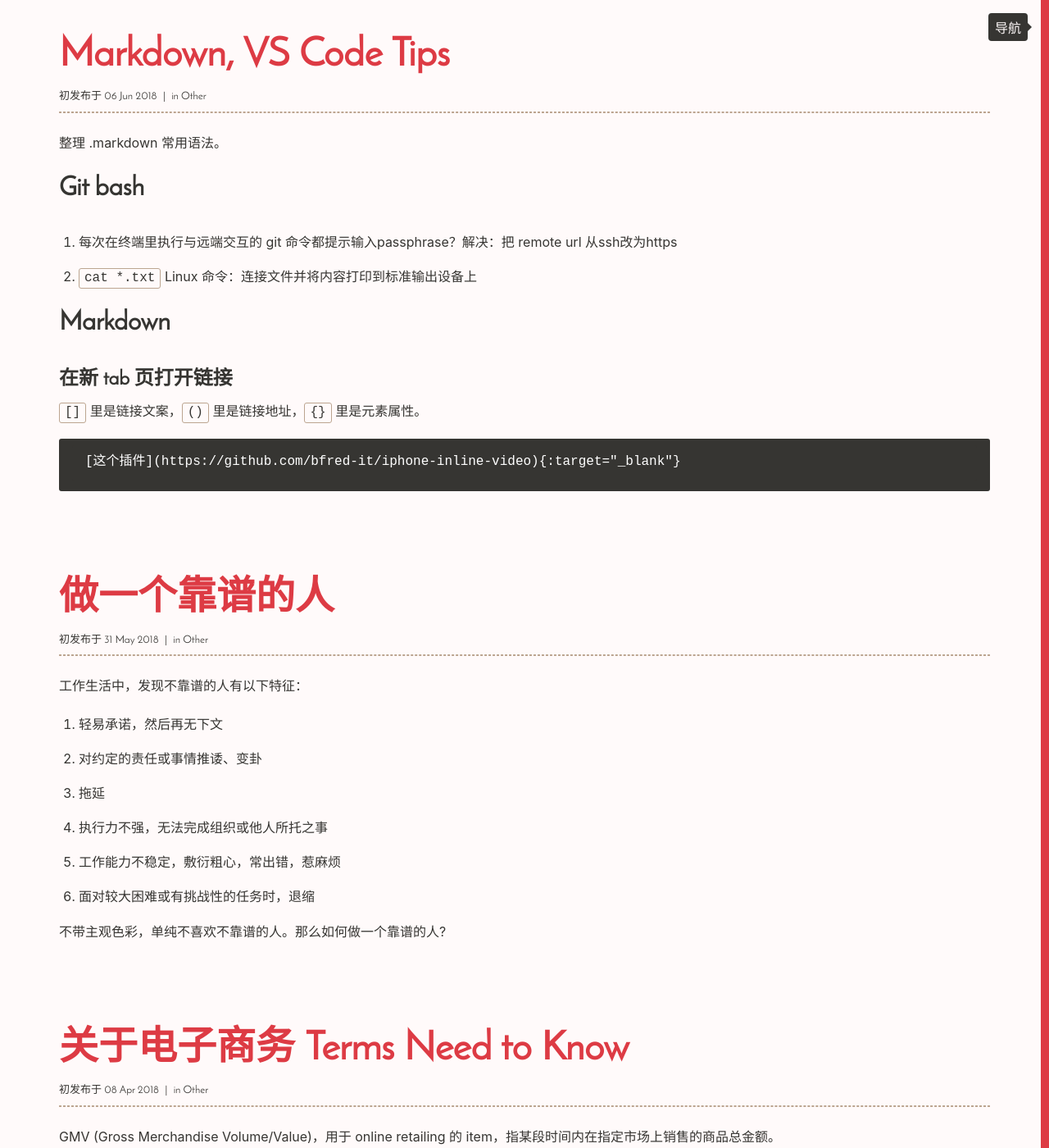
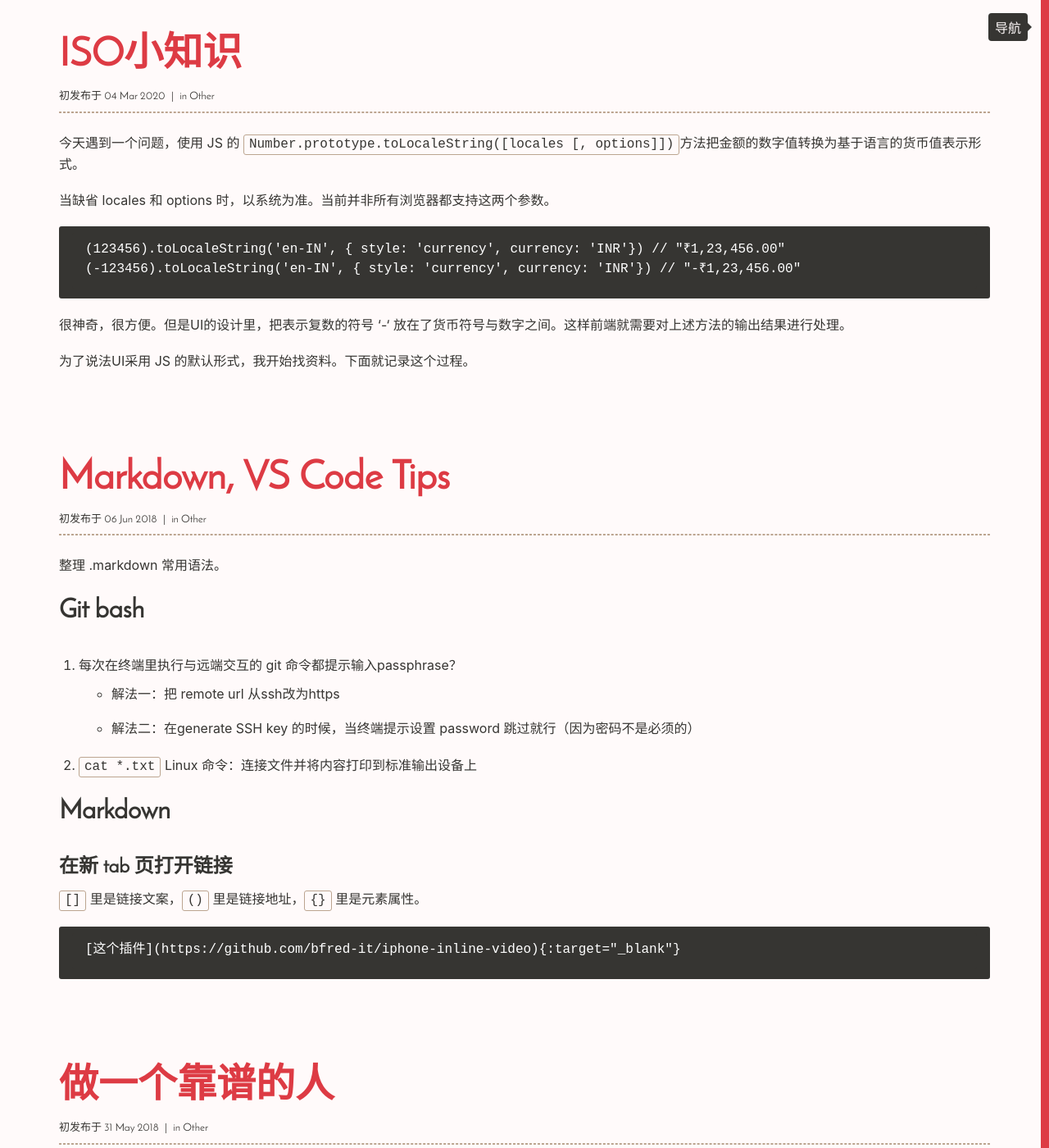
Before and after one commit to Vivi-wu/dive-into-web, a Jekyll site: the page built from Other/index.html, in a window 1280 px wide and 1400 px high. Shown: the whole window at 82% size. Built offline with Jekyll 4.4.1, drawn with Linux system fonts in a browser that asks for light colours; some of the changed lines change nothing that is shown.

Commit message:
add blog for currency国际标准文档，avoid enterphrase when using ssh

````diff
--- a/_posts/2018-06-06-Code-Editor-tips.markdown
+++ b/_posts/2018-06-06-Code-Editor-tips.markdown
@@ -6,7 +6,11 @@ category: Other
 
 ## Git bash
 
-1. 每次在终端里执行与远端交互的 git 命令都提示输入passphrase？解决：把 remote url 从ssh改为https
+1. 每次在终端里执行与远端交互的 git 命令都提示输入passphrase？
+
+    + 解法一：把 remote url 从ssh改为https
+    + 解法二：在generate SSH key 的时候，当终端提示设置 password 跳过就行（因为密码不是必须的）
+
 2. `cat *.txt` Linux 命令：连接文件并将内容打印到标准输出设备上
 
 ## Markdown
--- /dev/null
+++ b/_posts/2020-03-04-ISO-tips.markdown
@@ -0,0 +1,74 @@
+---
+title:  "ISO小知识"
+category: Other
+---
+今天遇到一个问题，使用 JS 的 `Number.prototype.toLocaleString([locales [, options]])`方法把金额的数字值转换为基于语言的货币值表示形式。
+
+当缺省 locales 和 options 时，以系统为准。当前并非所有浏览器都支持这两个参数。
+
+    (123456).toLocaleString('en-IN', { style: 'currency', currency: 'INR'}) // "₹1,23,456.00"
+    (-123456).toLocaleString('en-IN', { style: 'currency', currency: 'INR'}) // "-₹1,23,456.00"
+
+很神奇，很方便。但是UI的设计里，把表示复数的符号 '-' 放在了货币符号与数字之间。这样前端就需要对上述方法的输出结果进行处理。
+
+为了说法UI采用 JS 的默认形式，我开始找资料。下面就记录这个过程。
+
+<!--more-->
+
+1. 首先从[MDN文档：Number.prototype.toLocaleString
+](https://developer.mozilla.org/en-US/docs/Web/JavaScript/Reference/Global_Objects/Number/toLocaleString) 入手
+2. 通过 Specifications 找到[ECMA-262文档](https://tc39.es/ecma262/#sec-number.prototype.tolocalestring) 然而只是说该函数是根据主机当前语言环境的约定，format 当前 Number 值，生成一个字符串值。
+3. 接上条，引出了 [ECMA-402](https://tc39.es/ecma402/#sup-number.prototype.tolocalestring) API，该规范在ES2020取代了262. 没啥有价值的信息，直接进入 [FormatNumeric 方法](https://tc39.es/ecma402/#sec-formatnumber)
+4. 直接进入方法[PartitionNumberPattern(numberFormat, x)](https://tc39.es/ecma402/#sec-partitionnumberpattern) 该方法将 x 解释为数字型的值，并根据有效的语言环境和 numberFormat 的格式设置创建相应的组成部分。依次判断 x 是否 NaN、 Infinity、百分数、指数。根据[ FormatNumericToString](https://tc39.es/ecma402/#sec-partitionnumberpattern) 方法根据 RoundingType、MinimumSignificantDigits、MaximumSignificantDigits、MinimumIntegerDigits、MinimumFractionDigits、MaximumFractionDigits 这些格式化参数，返回 x 的两个值：一个是字符串值，另一个是执行了四舍五入后 x 的最终 float 十进制值
+5. 通过[GetNumberFormatPattern方法](https://tc39.es/ecma402/#sec-getnumberformatpattern) 生成一个 patternParts 模式。针对结果的模式数组项依次进行判断，是否为 literal，number，加号，减号，百分号，前缀单位，后缀单位，货币code，前缀货币，后缀货币。
+6. 继续翻到[PartitionNotationSubPattern](https://tc39.es/ecma402/#sec-partitionnotationsubpattern) 看到匹配图4的 Numbering System，跳转图四，没怎么看明白，看到下面 Note 2 写到，建议 implementations 通用语言环境数据存储库 cldr [Common Locale Data Repository](http://cldr.unicode.org) 提供的语言环境.
+7. 方法看到了曙光。这个 CLDR 提供了软件支持世界语言的 key building blocks，具有最大和最广泛的区域设置数据标准存储库。包括：
+
+
+    用于格式化和解析的指定语言环境的模式: dates, times, timezones, numbers and currency values, measurement units,…
+    名称翻译: languages, scripts, countries and regions, currencies, eras, months, weekdays, day periods, time zones, cities, and time units, emoji characters and sequences (and search keywords),…
+    语言和脚本信息: characters used; plural cases; gender of lists; capitalization; rules for sorting & searching; writing direction; transliteration rules; rules for spelling out numbers; rules for segmenting text into graphemes, words, and sentences; keyboard layouts…
+    国家信息: language usage, currency information, calendar preference, week conventions,…
+    校验: Definitions, aliases, and validity information for Unicode locales, languages, scripts, regions, and extensions,…
+
+8. 接着进入[Unicode Technical Standard #35 UNICODE LOCALE DATA MARKUP LANGUAGE (LDML)](http://www.unicode.org/reports/tr35/) 直接跳转至第三部分[Numbers](https://www.unicode.org/reports/tr35/tr35-numbers.html#Contents) 看到了熟悉的 Numbering Systems，用于为最终用户定义数值的不同表示形式。
+9. 在[Number Elements](https://www.unicode.org/reports/tr35/tr35-numbers.html#Number_Elements) 部分，提到这个是提供格式化解析数字和货币的信息。引出[ISO 4217 CURRENCY CODES](https://www.iso.org/iso-4217-currency-codes.html){:target="_blank"}
+10. 在[Number Symbols](https://www.unicode.org/reports/tr35/tr35-numbers.html#Number_Symbols) 部分，我们看到了 group 的概念：将整数分组，使大值数字更清晰；通常用于数千（分组大小是3，例如“100,000,000”）。与货币有关的两个概念：currencyDecimal（小数点分隔符，可选的。如果指定，则替代常规的十进制小数点分隔符 `.`）、currencyGroup（分组分隔符，可选的。如果指定，则替代常规的分组分隔符 `,` ）
+11. 在[Currency Formats](https://www.unicode.org/reports/tr35/tr35-numbers.html#Currency_Formats) 部分，我们看到 “In addition to a standard currency format, in which negative currency amounts might typically be displayed as something like “-$3.27”, locales may provide an "accounting" form, in which for "en_US" the same example would appear as “($3.27)”. 也就是对于负值的货币金额，通常这样展示。参下面举例。
+12. 在[Number Format Patterns](https://www.unicode.org/reports/tr35/tr35-numbers.html#Number_Format_Patterns) 部分，指出 "¤" 符号指出 currency sign 的位置
+13. 在[Rounding](https://www.unicode.org/reports/tr35/tr35-numbers.html#Rounding) 部分指出：一些语言在它们的货币格式使用 rounding，以反应最小的货币面额，参下面举例。
+14. 从 CLDR Releases/Downloads [这里](http://cldr.unicode.org/index/downloads) 可以下载到完整的dtd文档
+15. 在[Currencies 部分](https://www.unicode.org/reports/tr35/tr35-numbers.html#Currencies) 看到了以下信息：
+
+    + 例如： `<unitPattern count="other">{0} {1}</unitPattern>` 匹配的 unitPattern element 指出了 the appropriate **positioning** of the numeric value and the currency display name（数值和货币展示名称的位置），Substitute the formatted numeric value for the {0} in the unitPattern, and the currency display name for the {1}.例如：货币是 ZWD，金额是 1234, The unit pattern for that is "{0} {1}", and the display name is "Zimbabwe dollars". The final formatted number is then "1,234 Zimbabwe dollars".
+    + 一旦一个货币金额输入进系统，在所有处理过程重，都应该伴随一个 currency code。货币代码是独立于用户本地语言环境的。
+16. 注意：每一种货币的小数位数、是否四舍五入，不是 locale-specific 数据, **不包含** 在 the Locale Data Markup Language format.
+
+### ISO 4217
+
+由 International Organization for Standardization 国际标准化组织与1978年首次公布。
+
+Currencies are represented both numerically and alphabetically, using either three digits or three letters.
+币种同时用数字或字符形式表示（以3位数字或3位字母）。
+
+[ISO 4217 CODES完整版](https://www.currency-iso.org/dam/downloads/lists/list_one.xml){:target="_blank"} 举个例子解读：
+
+以下所表达的信息依次是：国家名称，货币名称，alphabetic codes，numeric code，货币最小单位 minor units
+```
+<CcyNtry>
+  <CtryNm>UNITED STATES OF AMERICA (THE)</CtryNm>
+  <CcyNm>US Dollar</CcyNm>
+  <Ccy>USD</Ccy>
+  <CcyNbr>840</CcyNbr>
+  <CcyMnrUnts>2</CcyMnrUnts>
+</CcyNtry>
+```
+美元、人民币、欧元的 CcyMnrUnts 都是 2，即默认小数点后保留2位数（Currency formats should have two zeros in the fractional position [通常小数位应该有2个零](https://www.unicode.org/reports/tr35/tr35-numbers.html#Special_Pattern_Characters)），最小单位是分。而日元、韩元的 CcyMnrUnts 都是 0.
+
+有的货币符号在前，有的在后。日元、人名币、美元、卢比都在前，法国欧元在后。
+
+    (1234.56).toLocaleString('ja-JP', { style: 'currency', currency: 'JPY'}) // "￥1,235" 负数 "-￥1,235"
+    (1234.56).toLocaleString('zh-CN', { style: 'currency', currency: 'CNY'}) // "¥1,234.56" 负数 "-¥1,234.56"
+    (1234.56).toLocaleString('en-US', { style: 'currency', currency: 'USD'}) // "$1,234.56" 负数 "-$1,234.56"
+    (1234.56).toLocaleString('fr-FR', { style: 'currency', currency: 'EUR'}) // "1 234,56 €" 负数 "-1 234,56 €"
+    (1234.56).toLocaleString('en-IN', { style: 'currency', currency: 'INR'}) // "₹1,234.56" 负数 "-₹1,234.56"
````
